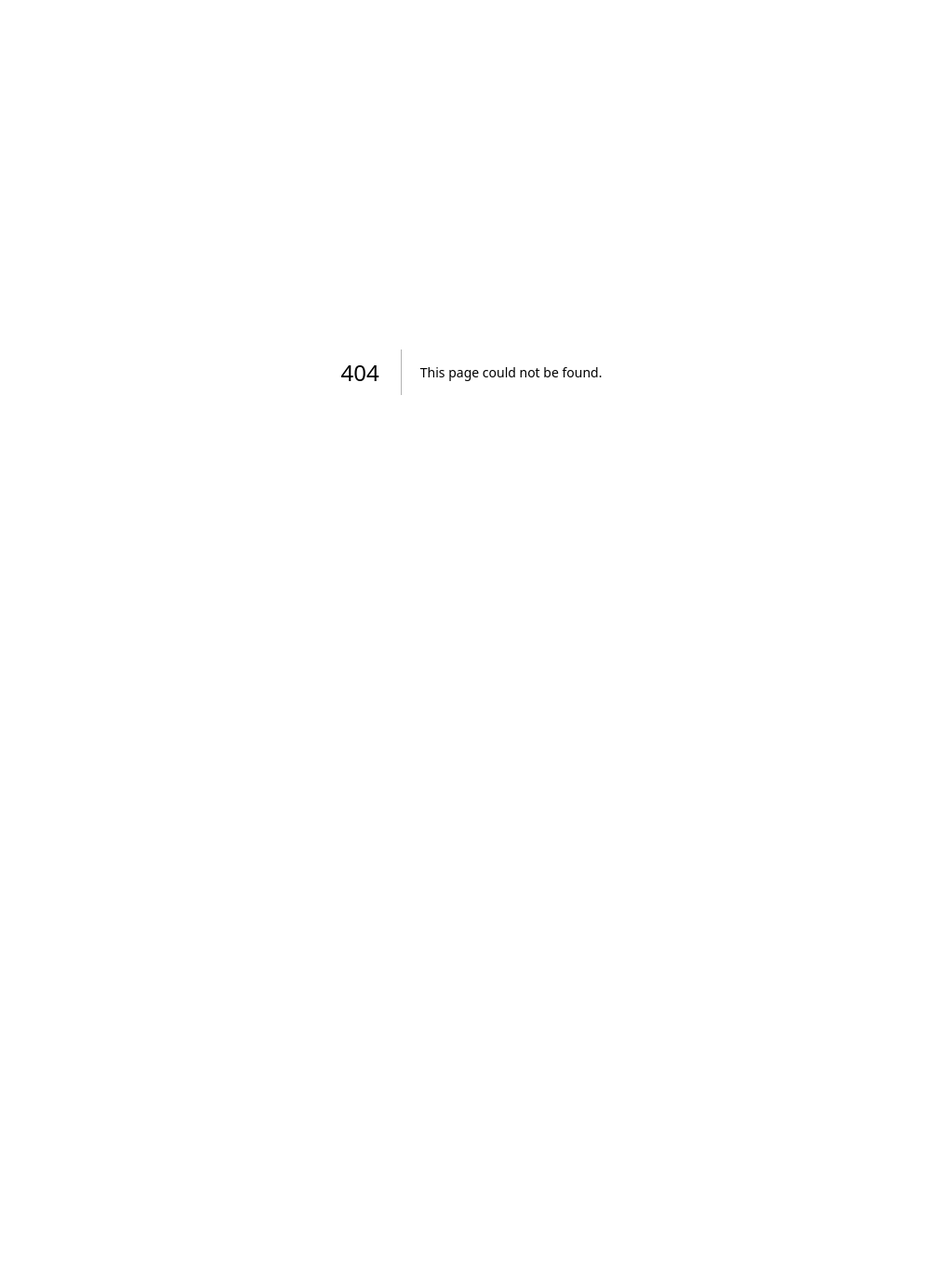
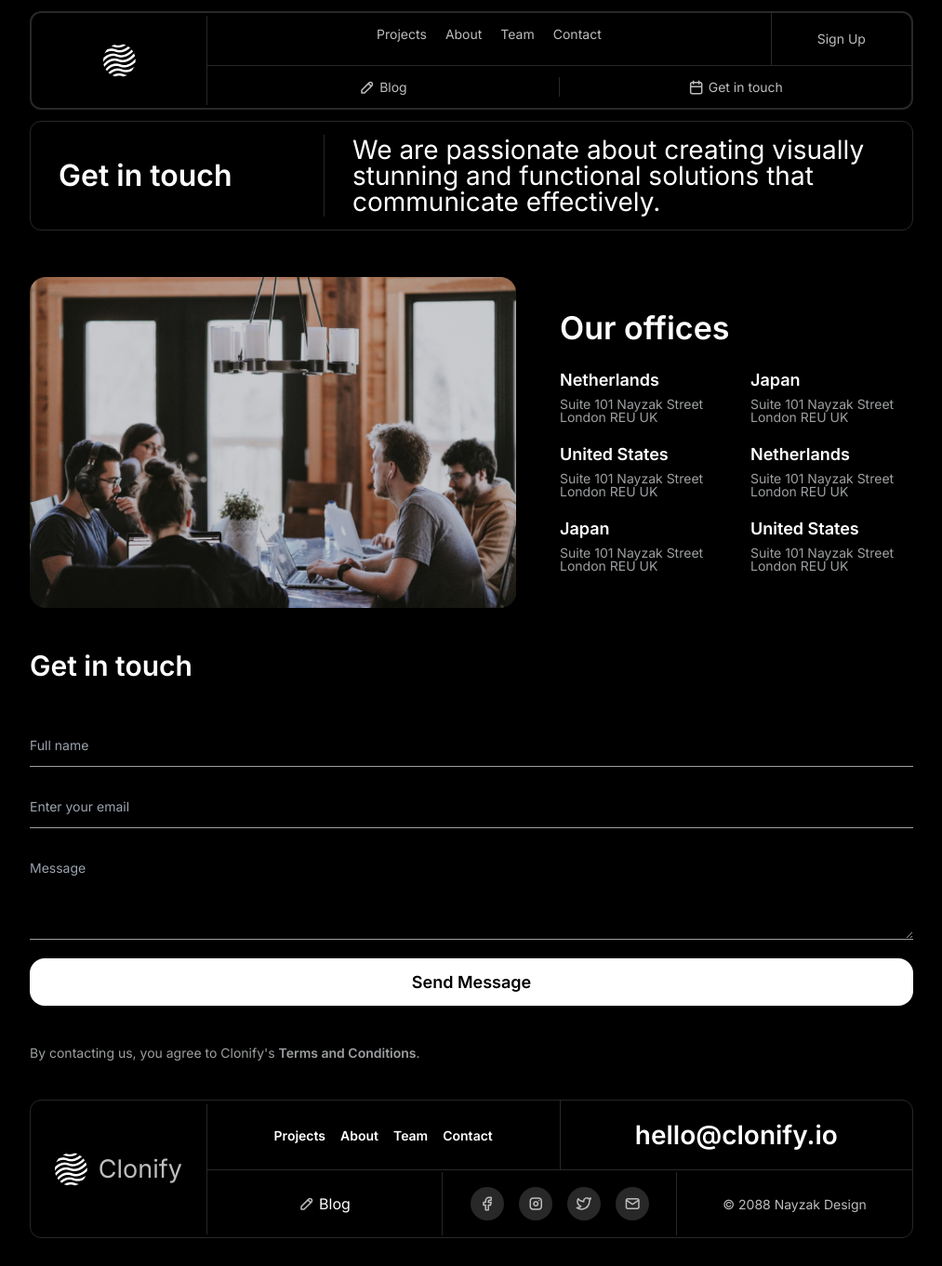
Before and after one commit to ShokhruzKhamzayev/Krate, a Next.js app: page /contact in a window 1280 px wide. Before the commit this address had no page. Shown: the whole page at 93% size, without its empty margins (133-1146 px from the left). Before the commit the page ends 800 px from the top, so only its background shows below. Built offline with nearby package versions, Linux system fonts and the light colour scheme; no server answers.

Commit message:
adding_contact_page

```diff
--- a/package.json
+++ b/package.json
@@ -13,7 +13,8 @@
     "@emailjs/browser": "^3.11.0",
     "next": "14.0.4",
     "react": "^18",
-    "react-dom": "^18"
+    "react-dom": "^18",
+    "react-toastify": "^9.1.3"
   },
   "devDependencies": {
     "autoprefixer": "^10.0.1",
--- /dev/null
+++ b/src/app/contact/page.jsx
@@ -0,0 +1,63 @@
+import BottomFooter from '@/components/bottomFooter'
+import Header from '@/components/header'
+import React from 'react'
+import contact_content from '../../assets/contact-content.png'
+import Image from 'next/image'
+import { ContactUs } from '@/components/contactEmail'
+
+export default function page() {
+    return (
+        <div className='custom-container'>
+            <Header />
+            <section className='project-starter flex md:justify-between md:items-center border flex-col md:flex-row border-[#282828] rounded-xl'>
+                <div className="left-project md:w-1/3">
+                    <h1 className='p-[16px] border-b border-[#282828] text-[22px] font-[600] md:border-0 md:border-r md:px-[30px] md:py-[20px] md:text-[32px]'>Get in touch</h1>
+                </div>
+                <div className="right-project p-[16px] text-[14px] font-[600] md:w-2/3 md:px-[30px] md:text-[28px] md:font-[400] leading-none">
+                    <h2>We are passionate about creating visually stunning and functional solutions that communicate effectively.</h2>
+                </div>
+            </section>
+            <div className="achievements-section flex justify-between items-center flex-col-reverse gap-[16px] mt-[50px] lg:flex-row">
+                <div className="left-achievements md:w-[55%]">
+                    <Image src={contact_content} alt='photo of working group' className='w-full' />
+                </div>
+                <div className="right-achievements grid grid-cols-1 md:w-[40%]">
+                    <div className="start-point">
+                        <h2 className='text-[34px] font-[600] leading-none pb-[30px]'>Our offices </h2>
+                    </div>
+                    <div className="stat-company grid grid-cols-2 gap-y-[24px] gap-x-[20px] md:gap-x-[30px]">
+                        <div className="stat-item pt-[24px] md:pt-0">
+                            <h1 className='text-[18px] font-[600] leading-none'>Netherlands</h1>
+                            <h3 className='text-[#9d9fa1] text-[16px] leading-none pt-[10px] md:text-[14px]'>Suite 101 Nayzak Street <br /> London REU UK</h3>
+                        </div>
+                        <div className="stat-item pt-[24px] md:pt-0">
+                            <h1 className='text-[18px] font-[600] leading-none'>Japan</h1>
+                            <h3 className='text-[#9d9fa1] text-[16px] leading-none pt-[10px] md:text-[14px]'>Suite 101 Nayzak Street <br /> London REU UK</h3>
+                        </div>
+                        <div className="stat-item pt-[24px] md:pt-0">
+                            <h1 className='text-[18px] font-[600] leading-none'>United States</h1>
+                            <h3 className='text-[#9d9fa1] text-[16px] leading-none pt-[10px] md:text-[14px]'>Suite 101 Nayzak Street <br /> London REU UK</h3>
+                        </div>
+                        <div className="stat-item pt-[24px] md:pt-0">
+                            <h1 className='text-[18px] font-[600] leading-none'>Netherlands</h1>
+                            <h3 className='text-[#9d9fa1] text-[16px] leading-none pt-[10px] md:text-[14px]'>Suite 101 Nayzak Street <br /> London REU UK</h3>
+                        </div>
+                        <div className="stat-item pt-[24px] md:pt-0">
+                            <h1 className='text-[18px] font-[600] leading-none'>Japan</h1>
+                            <h3 className='text-[#9d9fa1] text-[16px] leading-none pt-[10px] md:text-[14px]'>Suite 101 Nayzak Street <br /> London REU UK</h3>
+                        </div>
+                        <div className="stat-item pt-[24px] md:pt-0">
+                            <h1 className='text-[18px] font-[600] leading-none'>United States</h1>
+                            <h3 className='text-[#9d9fa1] text-[16px] leading-none pt-[10px] md:text-[14px]'>Suite 101 Nayzak Street <br /> London REU UK</h3>
+                        </div>
+                    </div>
+                </div>
+            </div>
+            <section className='get-in-touch mt-[40px]'>
+                <h1 className='text-[30px] font-[600]'>Get in touch</h1>
+                <ContactUs />
+            </section>
+            <BottomFooter />
+        </div>
+    )
+}
--- /dev/null
+++ b/src/components/bottomFooter.jsx
@@ -0,0 +1,56 @@
+import Image from 'next/image'
+import Link from 'next/link'
+import React from 'react'
+import Logo from '../assets/Branding.png'
+import pencil from '../assets/dit.svg'
+import fb from '../assets/facebook.svg'
+import insta from '../assets/insta.svg'
+import tw from '../assets/twit.svg'
+import gm from '../assets/mail.svg'
+
+export default function BottomFooter() {
+  return (
+      <div className="bottom-footer border border-[#282828] rounded-xl flex justify-between flex-col md:flex-row items-center mb-[30px] mt-[40px]">
+          <div className="logo md:w-1/5 mx-auto md:border-r border-[#282828] py-10 md:py-[50px]">
+              <Link href={'/'} className='flex justify-center items-center gap-3'>
+                  <Image src={Logo} alt='our logo' />
+                  <h3 className='text-[#BDBDBD] text-[27px]'>Clonify</h3>
+              </Link>
+          </div>
+          <div className="panel-links md:w-4/5">
+              <div className="top-panel flex items-center md:border-b border-[#282828] flex-col-reverse md:flex-row">
+                  <nav className='flex md:w-1/2 gap-[16px] justify-center items-center py-[16px]'>
+                      <Link href={'/projects'} className='text-[14px] font-[600] '>Projects</Link>
+                      <Link href={'/about'} className='text-[14px] font-[600] '>About</Link>
+                      <Link href={'/'} className='text-[14px] font-[600] '>Team</Link>
+                      <Link href={'/contact'} className='text-[14px] font-[600] '>Contact</Link>
+                  </nav>
+                  <div className="contact-gmail w-full md:w-1/2 flex justify-center items-center md:border-l border-[#282828] border-y md:border-y-0">
+                      <a href="#" className='text-[28px] font-[600] py-[16px]'>hello@clonify.io</a>
+                  </div>
+              </div>
+              <div className="bottom-panel flex items-center flex-col justify-center md:flex-row">
+                  <Link href={'/'} className='flex justify-center items-center gap-[4px] py-[24px] border-y border-[#282828] md:border-y-0 w-full md:w-1/3'>
+                      <Image src={pencil} alt='pencil icon' />
+                      <h3>Blog</h3>
+                  </Link>
+                  <div className="links-tree flex justify-center items-center gap-[16px] py-[16px] border-b md:border-b-0 w-full md:border-x border-[#282828] md:w-1/3">
+                      <a href="#" className='bg-[#282828] px-[9px] py-[9px] rounded-[50%]'>
+                          <Image src={fb} alt='facebook' />
+                      </a>
+                      <a href="#" className='bg-[#282828] px-[9px] py-[9px] rounded-[50%]'>
+                          <Image src={insta} alt='instagram' />
+                      </a>
+                      <a href="#" className='bg-[#282828] px-[9px] py-[9px] rounded-[50%]'>
+                          <Image src={tw} alt='twitter' />
+                      </a>
+                      <a href="#" className='bg-[#282828] px-[9px] py-[9px] rounded-[50%]'>
+                          <Image src={gm} alt='gmail' />
+                      </a>
+                  </div>
+                  <h3 className='md:w-1/3 flex justify-center items-center py-[16px] text-[14px] text-[#BDBDBD]'>© 2088 Nayzak Design</h3>
+              </div>
+          </div>
+      </div>
+  )
+}
--- /dev/null
+++ b/src/components/contactEmail.jsx
@@ -0,0 +1,32 @@
+'use client'
+import React, { useRef } from 'react';
+import emailjs from '@emailjs/browser';
+import { ToastContainer, toast } from 'react-toastify';
+import 'react-toastify/dist/ReactToastify.css';
+
+export const ContactUs = () => {
+    const form = useRef();
+    const sendEmail = (e) => {
+        e.preventDefault();
+
+        emailjs.sendForm('service_9ynovw8', 'template_klpiu1p', form.current, 'fR5GwlLPYBarn04Uo')
+            .then((result) => {
+                console.log(result.text);
+            }, (error) => {
+                console.log(error.text);
+            });
+        };
+        const notify = () => toast.error("Done!");
+
+
+    return (
+        <form ref={form} onSubmit={sendEmail} className='flex flex-col gap-[20px] mt-[40px]'>
+            <input type="text" name="from_name" className='text-[#9D9FA1] border-b border-[#9D9FA1] outline-none bg-transparent text-[14px] py-[12px]' required placeholder='Full name'/>
+            <input type="email" name="email_id" className='text-[#9D9FA1] border-b border-[#9D9FA1] outline-none bg-transparent text-[14px] py-[12px]' required onInvalid={notify} placeholder='Enter your email'/>
+            <textarea name="message" className='text-[#9D9FA1] border-b border-[#9D9FA1] outline-none bg-transparent text-[14px] py-[12px] resize-y min-h-[100px]' required placeholder='Message'/>
+            <input type="submit" value="Send Message" className='text-black bg-white flex justify-center items-center rounded-2xl py-[12px] px-[28px] text-[18px] font-[600]'/>
+            <ToastContainer />
+            <span className='text-[#9D9FA1] text-[14px]'>By contacting us, you agree to Clonify&apos;s <a href="#" className='font-[600]'>Terms and Conditions</a>.</span>
+        </form>
+    );
+};
--- a/src/components/footer.jsx
+++ b/src/components/footer.jsx
@@ -33,7 +33,7 @@ export default function Footer() {
                             <Link href={'/projects'} className='text-[14px] font-[600] '>Projects</Link>
                             <Link href={'/about'} className='text-[14px] font-[600] '>About</Link>
                             <Link href={'/'} className='text-[14px] font-[600] '>Team</Link>
-                            <Link href={'/'} className='text-[14px] font-[600] '>Contact</Link>
+                            <Link href={'/contact'} className='text-[14px] font-[600] '>Contact</Link>
                         </nav>
                         <div className="contact-gmail w-full md:w-1/2 flex justify-center items-center md:border-l border-[#282828] border-y md:border-y-0">
                             <a href="#" className='text-[28px] font-[600] py-[16px]'>hello@clonify.io</a>
@@ -46,16 +46,16 @@ export default function Footer() {
                         </Link>
                         <div className="links-tree flex justify-center items-center gap-[16px] py-[16px] border-b md:border-b-0 w-full md:border-x border-[#282828] md:w-1/3">
                             <a href="#" className='bg-[#282828] px-[9px] py-[9px] rounded-[50%]'>
-                                <Image src={fb} alt='facebook'/>
+                                <Image src={fb} alt='facebook' />
                             </a>
                             <a href="#" className='bg-[#282828] px-[9px] py-[9px] rounded-[50%]'>
-                                <Image src={insta} alt='instagram'/>
+                                <Image src={insta} alt='instagram' />
                             </a>
                             <a href="#" className='bg-[#282828] px-[9px] py-[9px] rounded-[50%]'>
-                                <Image src={tw} alt='twitter'/>
+                                <Image src={tw} alt='twitter' />
                             </a>
                             <a href="#" className='bg-[#282828] px-[9px] py-[9px] rounded-[50%]'>
-                                <Image src={gm} alt='gmail'/>
+                                <Image src={gm} alt='gmail' />
                             </a>
                         </div>
                         <h3 className='md:w-1/3 flex justify-center items-center py-[16px] text-[14px] text-[#BDBDBD]'>© 2088 Nayzak Design</h3>
--- a/src/components/header.jsx
+++ b/src/components/header.jsx
@@ -23,7 +23,7 @@ export default async function Header() {
                         <Link href={'/projects'} className='text-[14px] text-[#BDBDBD]'>Projects</Link>
                         <Link href={'/about'} className='text-[14px] text-[#BDBDBD]'>About</Link>
                         <Link href={'/'} className='text-[14px] text-[#BDBDBD]'>Team</Link>
-                        <Link href={'/'} className='text-[14px] text-[#BDBDBD]'>Contact</Link>
+                        <Link href={'/contact'} className='text-[14px] text-[#BDBDBD]'>Contact</Link>
                     </nav>
                     <button className='px-[16px] py-[10px] md:border-l border-[#282828] md:w-1/5 md:flex md:justify-center md:items-center'>
                         {
```
Also changed, not shown: src/assets/contact-content.png (added), 1 other file (tests, documents, lock files or other folders).
